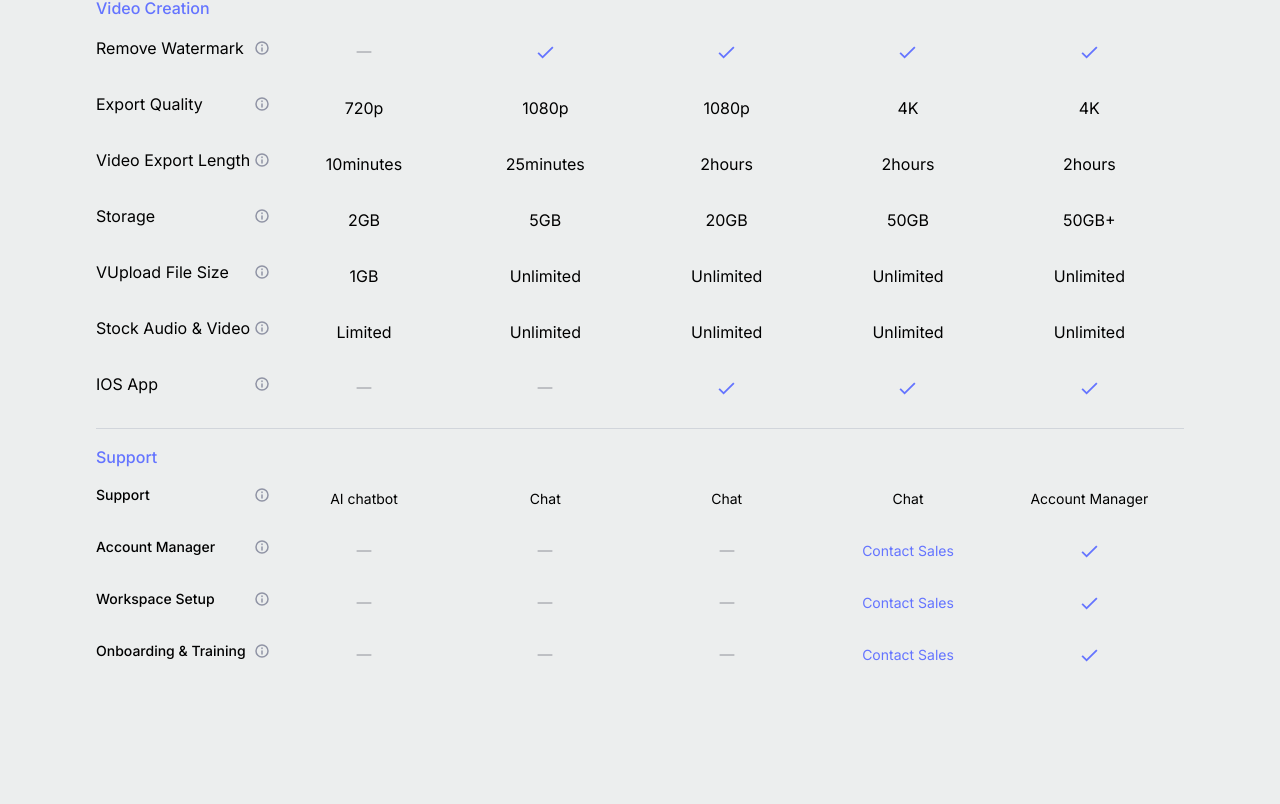
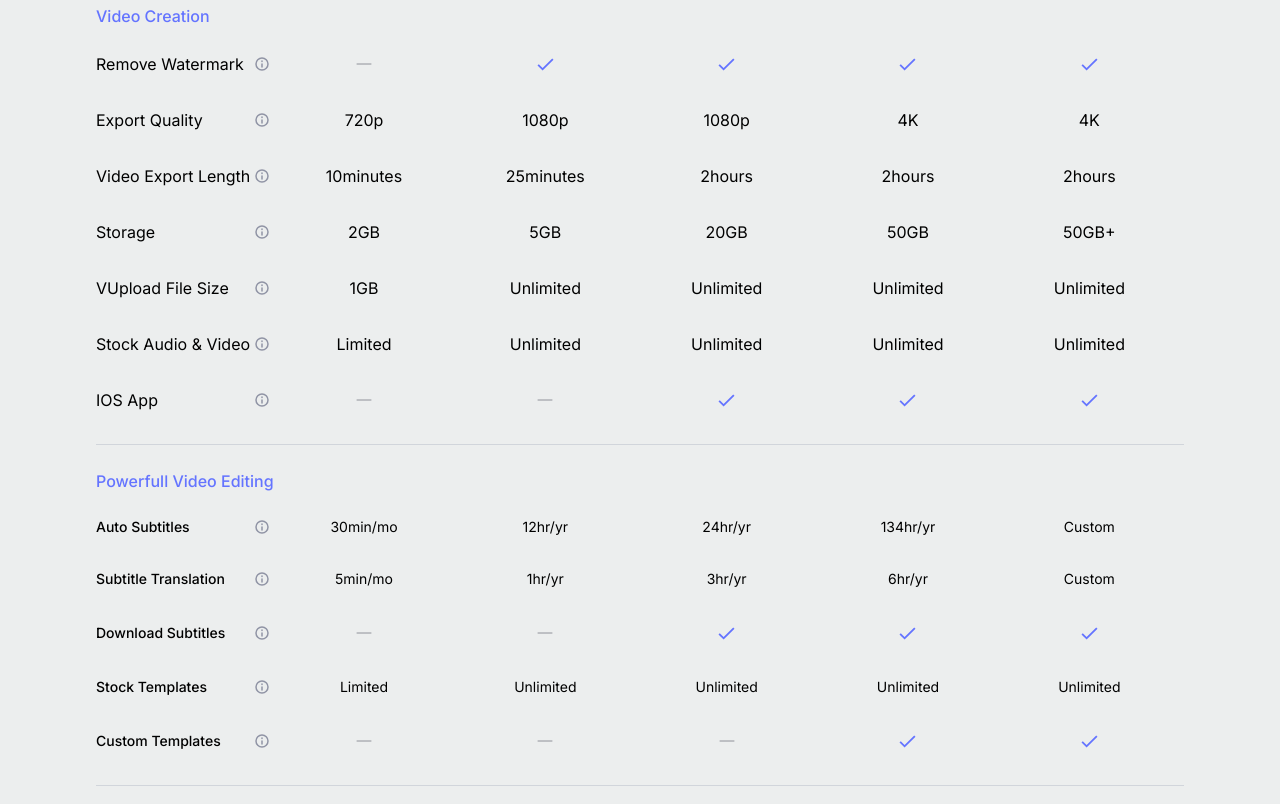
Before and after one commit to HarshProj/VEEDIO, a Next.js app: page / in a window 1280 px wide. Shown: the part 1396-2200 px from the top of the page. Before the commit the page ends 2073 px from the top, so only its background shows below. Built offline with nearby package versions, Linux system fonts and the light colour scheme.

Commit message:
Powerfull video editing section added

```diff
--- a/app/pages/Features.js
+++ b/app/pages/Features.js
@@ -2,7 +2,7 @@ import React from 'react'
 
 export const Features = () => {
   return (
-    <div className="grid items-center mx-auto w-[85%]">
+    <div className="grid gap-2 items-center mx-auto w-[85%]">
     <div className="sticky grid pt-[120px] z-[3] bg-[#eceeee] top-0 items-center grid-cols-6">
       <div className=""></div>
       <div className="">
@@ -45,7 +45,7 @@ export const Features = () => {
       <h2 className=" font-[500] text-[#6474FF]">Video Creation</h2>
     </div>
     <div className=" grid items-center grid-cols-6">
-      <div className=" flex items-center justify-between pt-4 pb-4 pr-2">
+      <div className=" flex items-center justify-between pt-4 pb-2 pr-2">
         <div className="">Remove Watermark</div>
         <div className=""><svg width="14" height="14" fill="none" xmlns="http://www.w3.org/2000/svg" class="sc-jSpobA kWfdWV"><path d="M7 7v3m0-6v.5M13 7A6 6 0 1 1 1 7a6 6 0 0 1 12 0Z" stroke="#9094A5" stroke-width="1.5" stroke-linecap="round" stroke-linejoin="round"></path></svg></div>
       </div>
@@ -69,7 +69,7 @@ export const Features = () => {
 
     </div>
     <div className=" grid items-center grid-cols-6">
-      <div className=" flex items-center justify-between pt-4 pb-4 pr-2">
+      <div className=" flex items-center justify-between pt-4 pb-2 pr-2">
         <div className="">Export Quality</div>
         <div className=""><svg width="14" height="14" fill="none" xmlns="http://www.w3.org/2000/svg" class="sc-jSpobA kWfdWV"><path d="M7 7v3m0-6v.5M13 7A6 6 0 1 1 1 7a6 6 0 0 1 12 0Z" stroke="#9094A5" stroke-width="1.5" stroke-linecap="round" stroke-linejoin="round"></path></svg></div>
       </div>
@@ -91,7 +91,7 @@ export const Features = () => {
       </div>
     </div>
     <div className=" grid items-center grid-cols-6">
-      <div className=" flex items-center justify-between pt-4 pb-4 pr-2">
+      <div className=" flex items-center justify-between pt-4 pb-2 pr-2">
         <div className="">Video Export Length</div>
         <div className=""><svg width="14" height="14" fill="none" xmlns="http://www.w3.org/2000/svg" class="sc-jSpobA kWfdWV"><path d="M7 7v3m0-6v.5M13 7A6 6 0 1 1 1 7a6 6 0 0 1 12 0Z" stroke="#9094A5" stroke-width="1.5" stroke-linecap="round" stroke-linejoin="round"></path></svg></div>
       </div>
@@ -115,7 +115,7 @@ export const Features = () => {
 
     </div>
     <div className=" grid items-center grid-cols-6">
-      <div className=" flex items-center justify-between pt-4 pb-4 pr-2">
+      <div className=" flex items-center justify-between pt-4 pb-2 pr-2">
         <div className="">Storage</div>
         <div className=""><svg width="14" height="14" fill="none" xmlns="http://www.w3.org/2000/svg" class="sc-jSpobA kWfdWV"><path d="M7 7v3m0-6v.5M13 7A6 6 0 1 1 1 7a6 6 0 0 1 12 0Z" stroke="#9094A5" stroke-width="1.5" stroke-linecap="round" stroke-linejoin="round"></path></svg></div>
       </div>
@@ -139,7 +139,7 @@ export const Features = () => {
 
     </div>
     <div className=" grid items-center grid-cols-6">
-      <div className=" flex items-center justify-between pt-4 pb-4 pr-2">
+      <div className=" flex items-center justify-between pt-4 pb-2 pr-2">
         <div className="">VUpload File Size</div>
         <div className=""><svg width="14" height="14" fill="none" xmlns="http://www.w3.org/2000/svg" class="sc-jSpobA kWfdWV"><path d="M7 7v3m0-6v.5M13 7A6 6 0 1 1 1 7a6 6 0 0 1 12 0Z" stroke="#9094A5" stroke-width="1.5" stroke-linecap="round" stroke-linejoin="round"></path></svg></div>
       </div>
@@ -163,7 +163,7 @@ export const Features = () => {
 
     </div>
     <div className=" grid items-center grid-cols-6">
-      <div className=" flex items-center justify-between pt-4 pb-4 pr-2">
+      <div className=" flex items-center justify-between pt-4 pb-2 pr-2">
         <div className="">Stock Audio & Video</div>
         <div className=""><svg width="14" height="14" fill="none" xmlns="http://www.w3.org/2000/svg" class="sc-jSpobA kWfdWV"><path d="M7 7v3m0-6v.5M13 7A6 6 0 1 1 1 7a6 6 0 0 1 12 0Z" stroke="#9094A5" stroke-width="1.5" stroke-linecap="round" stroke-linejoin="round"></path></svg></div>
       </div>
@@ -187,7 +187,7 @@ export const Features = () => {
 
     </div>
     <div className=" grid items-center grid-cols-6">
-      <div className=" flex items-center justify-between pt-4 pb-4 pr-2">
+      <div className=" flex items-center justify-between pt-4 pb-2 pr-2">
         <div className="">IOS App</div>
         <div className=""><svg width="14" height="14" fill="none" xmlns="http://www.w3.org/2000/svg" class="sc-jSpobA kWfdWV"><path d="M7 7v3m0-6v.5M13 7A6 6 0 1 1 1 7a6 6 0 0 1 12 0Z" stroke="#9094A5" stroke-width="1.5" stroke-linecap="round" stroke-linejoin="round"></path></svg></div>
       </div>
@@ -212,10 +212,130 @@ export const Features = () => {
     </div>
     <div className='mt-4 border border-t-0 border-gray-300' />
     <div className="grid box-border mt-4">
+      <h2 className=" font-[500] text-[#6474FF]">Powerfull Video Editing</h2>
+    </div>
+    <div className=" grid items-center grid-cols-6">
+      <div className=" flex items-center justify-between pt-4 pb-2 pr-2">
+        <div className=" text-sm font-[500]">Auto Subtitles</div>
+        <div className=""><svg width="14" height="14" fill="none" xmlns="http://www.w3.org/2000/svg" class="sc-jSpobA kWfdWV"><path d="M7 7v3m0-6v.5M13 7A6 6 0 1 1 1 7a6 6 0 0 1 12 0Z" stroke="#9094A5" stroke-width="1.5" stroke-linecap="round" stroke-linejoin="round"></path></svg></div>
+      </div>
+      <div className=" flex items-center justify-center pt-4 pb-2 pr-2">
+      <span className=' text-sm'>30min/mo</span>
+      </div>
+
+      <div className=" flex items-center justify-center pt-4 pb-2 pr-2">
+      <span className=' text-sm '>12hr/yr</span>
+      </div>
+      <div className=" flex items-center justify-center pt-4 pb-2 pr-2">
+      <span className=' text-sm '>24hr/yr</span>
+      </div>
+      <div className=" flex items-center justify-center pt-4 pb-2 pr-2">
+      <span className=' text-sm '>134hr/yr</span>
+      </div>
+      <div className=" flex items-center justify-center pt-4 pb-2 pr-2">
+      <span className=' text-sm '>Custom</span>
+      </div>
+
+
+    </div>
+    <div className=" grid items-center grid-cols-6">
+      <div className=" flex items-center justify-between pt-4 pb-2 pr-2">
+        <div className=" text-sm font-[500]">Subtitle Translation</div>
+        <div className=""><svg width="14" height="14" fill="none" xmlns="http://www.w3.org/2000/svg" class="sc-jSpobA kWfdWV"><path d="M7 7v3m0-6v.5M13 7A6 6 0 1 1 1 7a6 6 0 0 1 12 0Z" stroke="#9094A5" stroke-width="1.5" stroke-linecap="round" stroke-linejoin="round"></path></svg></div>
+      </div>
+      <div className=" flex items-center justify-center pt-4 pb-2 pr-2">
+      <span className=' text-sm'>5min/mo</span>
+      </div>
+
+      <div className=" flex items-center justify-center pt-4 pb-2 pr-2">
+      <span className=' text-sm '>1hr/yr</span>
+      </div>
+      <div className=" flex items-center justify-center pt-4 pb-2 pr-2">
+      <span className=' text-sm '>3hr/yr</span>
+      </div>
+      <div className=" flex items-center justify-center pt-4 pb-2 pr-2">
+      <span className=' text-sm '>6hr/yr</span>
+      </div>
+      <div className=" flex items-center justify-center pt-4 pb-2 pr-2">
+      <span className=' text-sm '>Custom</span>
+      </div>
+
+
+    </div>
+    <div className=" grid items-center grid-cols-6">
+      <div className=" flex items-center justify-between pt-4 pb-2 pr-2">
+        <div className=" text-sm font-[500]">Download Subtitles</div>
+        <div className=""><svg width="14" height="14" fill="none" xmlns="http://www.w3.org/2000/svg" class="sc-jSpobA kWfdWV"><path d="M7 7v3m0-6v.5M13 7A6 6 0 1 1 1 7a6 6 0 0 1 12 0Z" stroke="#9094A5" stroke-width="1.5" stroke-linecap="round" stroke-linejoin="round"></path></svg></div>
+      </div>
+      <div className=" flex items-center justify-center pt-4 pb-2 pr-2">
+      <svg width="24" height="24" viewBox="0 0 24 24" fill="none" xmlns="http://www.w3.org/2000/svg" color="#8F9199" class="sc-bgqQPU echtKl sc-ieybfr bCBrsJ"><path d="M5 12H19" stroke="currentColor" stroke-linecap="round" stroke-linejoin="round"></path></svg>
+      </div>
+
+      <div className=" flex items-center justify-center pt-4 pb-2 pr-2">
+      <svg width="24" height="24" viewBox="0 0 24 24" fill="none" xmlns="http://www.w3.org/2000/svg" color="#8F9199" class="sc-bgqQPU echtKl sc-ieybfr bCBrsJ"><path d="M5 12H19" stroke="currentColor" stroke-linecap="round" stroke-linejoin="round"></path></svg>
+      </div>
+      <div className=" flex items-center justify-center pt-4 pb-2 pr-2">
+      <svg xmlns="http://www.w3.org/2000/svg" width="17" height="13" fill="none"><path d="M5.59 10.046 1.774 6.228.5 7.5l5.09 5.091L16.5 1.682 15.227.41l-9.636 9.637Z" fill="#6474FF"></path></svg>
+      </div>
+      <div className=" flex items-center justify-center pt-4 pb-2 pr-2">
+      <svg xmlns="http://www.w3.org/2000/svg" width="17" height="13" fill="none"><path d="M5.59 10.046 1.774 6.228.5 7.5l5.09 5.091L16.5 1.682 15.227.41l-9.636 9.637Z" fill="#6474FF"></path></svg>
+      </div>
+      <div className=" flex items-center justify-center pt-4 pb-2 pr-2">
+      <svg xmlns="http://www.w3.org/2000/svg" width="17" height="13" fill="none"><path d="M5.59 10.046 1.774 6.228.5 7.5l5.09 5.091L16.5 1.682 15.227.41l-9.636 9.637Z" fill="#6474FF"></path></svg>
+      </div>
+    </div>
+    <div className=" grid items-center grid-cols-6">
+      <div className=" flex items-center justify-between pt-4 pb-2 pr-2">
+        <div className=" text-sm font-[500]">Stock Templates</div>
+        <div className=""><svg width="14" height="14" fill="none" xmlns="http://www.w3.org/2000/svg" class="sc-jSpobA kWfdWV"><path d="M7 7v3m0-6v.5M13 7A6 6 0 1 1 1 7a6 6 0 0 1 12 0Z" stroke="#9094A5" stroke-width="1.5" stroke-linecap="round" stroke-linejoin="round"></path></svg></div>
+      </div>
+      <div className=" flex items-center justify-center pt-4 pb-2 pr-2">
+      <span className=' text-sm'>Limited</span>
+      </div>
+
+      <div className=" flex items-center justify-center pt-4 pb-2 pr-2">
+      <span className=' text-sm '>Unlimited</span>
+      </div>
+      <div className=" flex items-center justify-center pt-4 pb-2 pr-2">
+      <span className=' text-sm '>Unlimited</span>
+      </div>
+      <div className=" flex items-center justify-center pt-4 pb-2 pr-2">
+      <span className=' text-sm '>Unlimited</span>
+      </div>
+      <div className=" flex items-center justify-center pt-4 pb-2 pr-2">
+      <span className=' text-sm '>Unlimited</span>
+      </div>
+
+
+    </div>
+    <div className=" grid items-center grid-cols-6">
+      <div className=" flex items-center justify-between pt-4 pb-2 pr-2">
+        <div className=" text-sm font-[500]">Custom Templates</div>
+        <div className=""><svg width="14" height="14" fill="none" xmlns="http://www.w3.org/2000/svg" class="sc-jSpobA kWfdWV"><path d="M7 7v3m0-6v.5M13 7A6 6 0 1 1 1 7a6 6 0 0 1 12 0Z" stroke="#9094A5" stroke-width="1.5" stroke-linecap="round" stroke-linejoin="round"></path></svg></div>
+      </div>
+      <div className=" flex items-center justify-center pt-4 pb-2 pr-2">
+      <svg width="24" height="24" viewBox="0 0 24 24" fill="none" xmlns="http://www.w3.org/2000/svg" color="#8F9199" class="sc-bgqQPU echtKl sc-ieybfr bCBrsJ"><path d="M5 12H19" stroke="currentColor" stroke-linecap="round" stroke-linejoin="round"></path></svg>
+      </div>
+
+      <div className=" flex items-center justify-center pt-4 pb-2 pr-2">
+      <svg width="24" height="24" viewBox="0 0 24 24" fill="none" xmlns="http://www.w3.org/2000/svg" color="#8F9199" class="sc-bgqQPU echtKl sc-ieybfr bCBrsJ"><path d="M5 12H19" stroke="currentColor" stroke-linecap="round" stroke-linejoin="round"></path></svg>
+      </div>
+      <div className=" flex items-center justify-center pt-4 pb-2 pr-2">
+      <svg width="24" height="24" viewBox="0 0 24 24" fill="none" xmlns="http://www.w3.org/2000/svg" color="#8F9199" class="sc-bgqQPU echtKl sc-ieybfr bCBrsJ"><path d="M5 12H19" stroke="currentColor" stroke-linecap="round" stroke-linejoin="round"></path></svg>
+      </div>
+      <div className=" flex items-center justify-center pt-4 pb-2 pr-2">
+      <svg xmlns="http://www.w3.org/2000/svg" width="17" height="13" fill="none"><path d="M5.59 10.046 1.774 6.228.5 7.5l5.09 5.091L16.5 1.682 15.227.41l-9.636 9.637Z" fill="#6474FF"></path></svg>
+      </div>
+      <div className=" flex items-center justify-center pt-4 pb-2 pr-2">
+      <svg xmlns="http://www.w3.org/2000/svg" width="17" height="13" fill="none"><path d="M5.59 10.046 1.774 6.228.5 7.5l5.09 5.091L16.5 1.682 15.227.41l-9.636 9.637Z" fill="#6474FF"></path></svg>
+      </div>
+    </div>
+    <div className='mt-4 border border-t-0 border-gray-300' />
+    <div className="grid box-border mt-4">
       <h2 className=" font-[500] text-[#6474FF]">Support</h2>
     </div>
     <div className=" grid items-center grid-cols-6">
-      <div className=" flex items-center justify-between pt-4 pb-4 pr-2">
+      <div className=" flex items-center justify-between pt-4 pb-2 pr-2">
         <div className=" text-sm font-[500]">Support</div>
         <div className=""><svg width="14" height="14" fill="none" xmlns="http://www.w3.org/2000/svg" class="sc-jSpobA kWfdWV"><path d="M7 7v3m0-6v.5M13 7A6 6 0 1 1 1 7a6 6 0 0 1 12 0Z" stroke="#9094A5" stroke-width="1.5" stroke-linecap="round" stroke-linejoin="round"></path></svg></div>
       </div>
@@ -239,7 +359,7 @@ export const Features = () => {
 
     </div>
     <div className=" grid items-center grid-cols-6">
-      <div className=" flex items-center justify-between pt-4 pb-4 pr-2">
+      <div className=" flex items-center justify-between pt-4 pb-2 pr-2">
         <div className=" text-sm font-[500]">Account Manager</div>
         <div className=""><svg width="14" height="14" fill="none" xmlns="http://www.w3.org/2000/svg" class="sc-jSpobA kWfdWV"><path d="M7 7v3m0-6v.5M13 7A6 6 0 1 1 1 7a6 6 0 0 1 12 0Z" stroke="#9094A5" stroke-width="1.5" stroke-linecap="round" stroke-linejoin="round"></path></svg></div>
       </div>
@@ -263,7 +383,7 @@ export const Features = () => {
       </div>
     </div>
     <div className=" grid items-center grid-cols-6">
-      <div className=" flex items-center justify-between pt-4 pb-4 pr-2">
+      <div className=" flex items-center justify-between pt-4 pb-2 pr-2">
         <div className=" text-sm font-[500]">Workspace Setup</div>
         <div className=""><svg width="14" height="14" fill="none" xmlns="http://www.w3.org/2000/svg" class="sc-jSpobA kWfdWV"><path d="M7 7v3m0-6v.5M13 7A6 6 0 1 1 1 7a6 6 0 0 1 12 0Z" stroke="#9094A5" stroke-width="1.5" stroke-linecap="round" stroke-linejoin="round"></path></svg></div>
       </div>
@@ -287,7 +407,7 @@ export const Features = () => {
       </div>
     </div>
     <div className=" grid items-center grid-cols-6">
-      <div className=" flex items-center justify-between pt-4 pb-4 pr-2">
+      <div className=" flex items-center justify-between pt-4 pb-2 pr-2">
         <div className=" text-sm font-[500]">Onboarding & Training</div>
         <div className=""><svg width="14" height="14" fill="none" xmlns="http://www.w3.org/2000/svg" class="sc-jSpobA kWfdWV"><path d="M7 7v3m0-6v.5M13 7A6 6 0 1 1 1 7a6 6 0 0 1 12 0Z" stroke="#9094A5" stroke-width="1.5" stroke-linecap="round" stroke-linejoin="round"></path></svg></div>
       </div>
@@ -310,7 +430,7 @@ export const Features = () => {
       <svg xmlns="http://www.w3.org/2000/svg" width="17" height="13" fill="none"><path d="M5.59 10.046 1.774 6.228.5 7.5l5.09 5.091L16.5 1.682 15.227.41l-9.636 9.637Z" fill="#6474FF"></path></svg>
       </div>
     </div>
-
+    <div className='mt-4 border border-t-0 border-gray-300' />
     </div>
   )
 }
```
